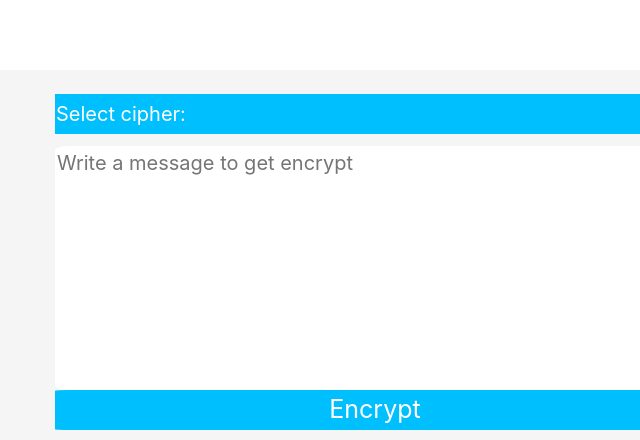
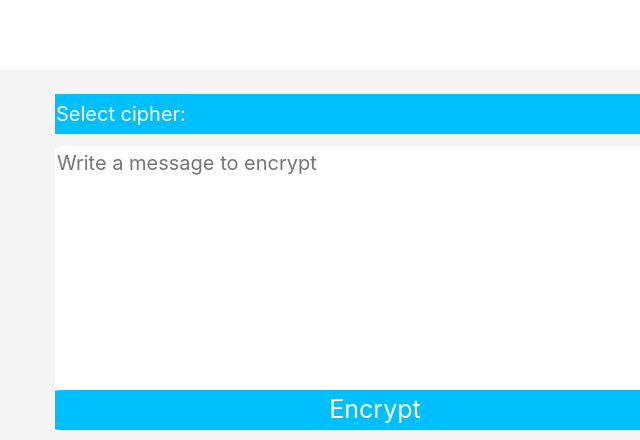
Before and after one commit to ahmedwab/Caesar-s-cipher, a plain HTML site: page index.html in a window 1280 px wide. Shown: the top 440 px of the page, 265-905 px from the left. Drawn offline with nearby package versions, Linux system fonts and the light colour scheme.

Commit message:
Update index.html

```diff
--- a/index.html
+++ b/index.html
@@ -24,7 +24,7 @@
 
 
           </select>
-      <textarea name="input" id="input" rows="8" cols="80" class="textbox" placeholder="Write a message to get encrypt"  ></textarea>
+      <textarea name="input" id="input" rows="8" cols="80" class="textbox" placeholder="Write a message to encrypt"  ></textarea>
       <button type="button" name="encrypt" onclick="encrypt()" class="btns">Encrypt</button>
       <textarea name="output"  id="output" is="output" rows="8" cols="80" class="textbox" placeholder="Write a message to decrypt"></textarea>
       <button type="button" name="decrypt" onclick="decrypt()" class="btns">Decrypt</button>
```
